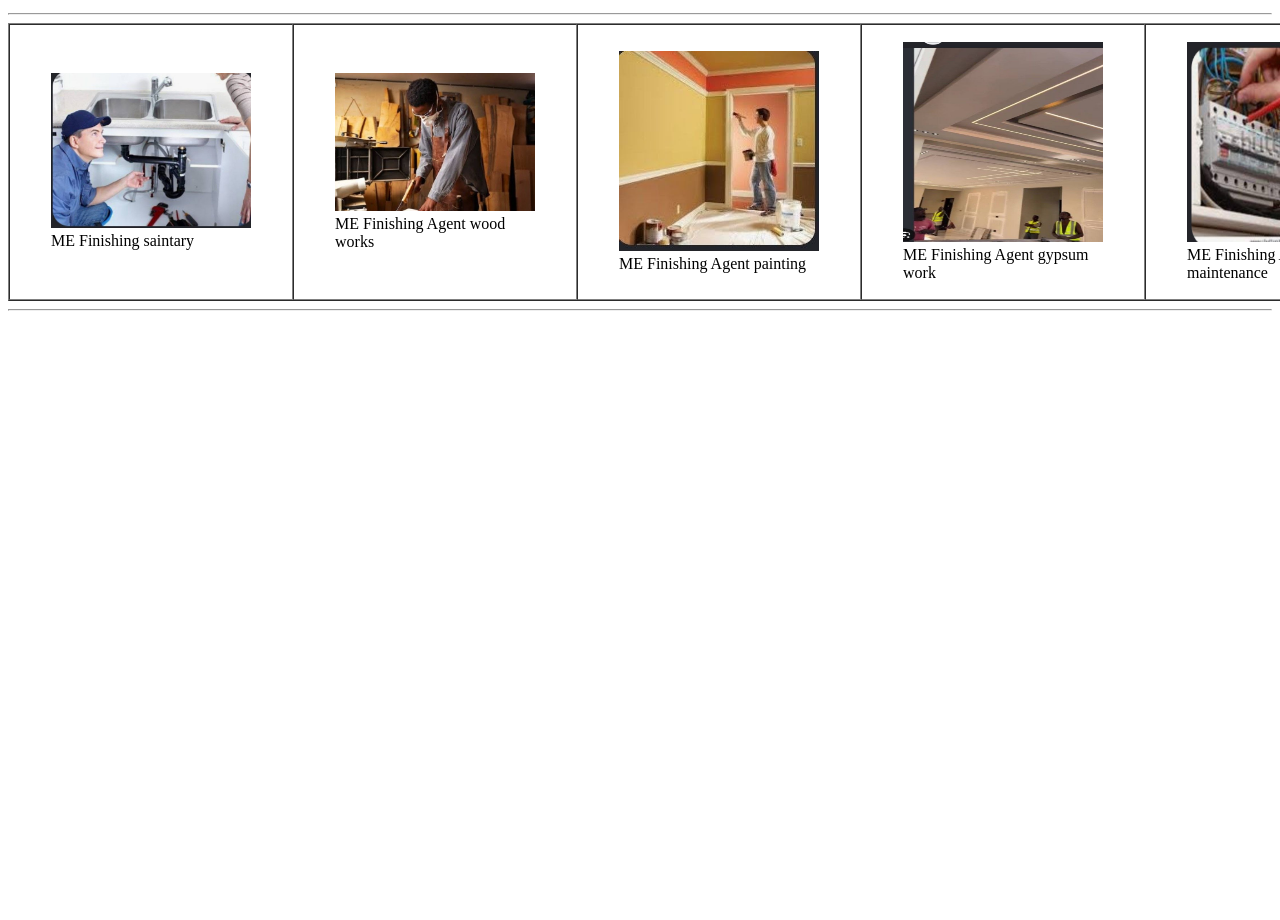
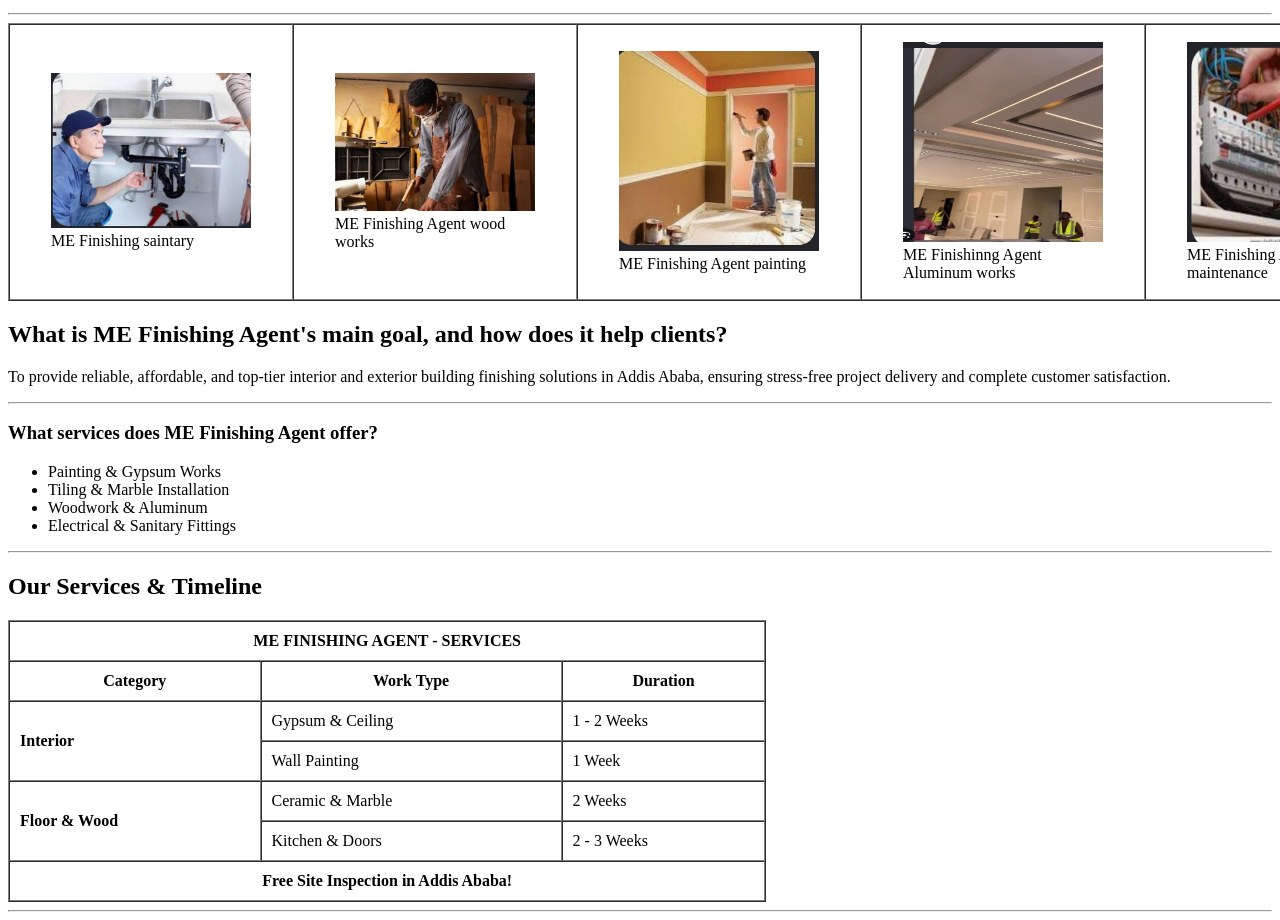
Before and after one commit to mahlet-mahi/webb, a plain HTML site: page home.html in a window 1280 px wide. Shown: the part 137-1057 px from the top of the page. Before the commit the page ends 800 px from the top, so only its background shows below. Drawn offline with Linux system fonts and the light colour scheme.

Commit message:
Add ME Finishing Agent service overview with goals, service list, and timeline table

```diff
--- a/home.html
+++ b/home.html
@@ -35,22 +35,90 @@
                 </figure> </td>
                 <td> <figure>
                     <img src="photo_2026-11-18_08-20-20.jpg" alt="ME Finishing Agent" width="200" height="200">
-                    <figcaption>ME Finishing Agent gypsum work</figcaption>
+                    <figcaption>ME Finishinng Agent Aluminum works</figcaption>
                     </figure> </td>
                    <td><figure>
                     <img src="photo_2026-11-18_08-20-37.jpg" alt="ME Finishing Agent" width="200" height="200">
-                    <figcaption font-style="italic"> ME Finishing Agent electrical maintenance</figcaption>
+                    <figcaption  > ME Finishing Agent electrical maintenance</figcaption>
                 </figure> </td>
             </tr>
           </table>
 
+        </header>
 
+    <main>
 
+        <section>
+            <h2>What is ME Finishing Agent's main goal, and how does it help clients?</h2>
+            <p>
+                To provide reliable, affordable, and top-tier interior and exterior building finishing
+                solutions in Addis Ababa, ensuring stress-free project delivery and complete customer satisfaction.
+            </p>
+        </section>
 
-    </header>
+        <hr>
+
+        <section>
+            <h3>What services does ME Finishing Agent offer?</h3>
+            <ul>
+                <li>Painting & Gypsum Works</li>
+                <li>Tiling & Marble Installation</li>
+                <li>Woodwork & Aluminum</li>
+                <li>Electrical & Sanitary Fittings</li>
+            </ul>
+        </section>
+
+        <hr>
+
+        <section>
+            <h2>Our Services & Timeline</h2>
+
+            <table border="1" cellpadding="10" cellspacing="0" width="60%">
+                <tr>
+                    <th colspan="3">ME FINISHING AGENT - SERVICES</th>
+                </tr>
+                <tr>
+                    <th>Category</th>
+                    <th>Work Type</th>
+                    <th>Duration</th>
+                </tr>
+
+                <tr>
+                    <td rowspan="2"><b>Interior</b></td>
+                    <td>Gypsum & Ceiling</td>
+                    <td>1 - 2 Weeks</td>
+                </tr>
+                <tr>
+                    <td>Wall Painting</td>
+                    <td>1 Week</td>
+                </tr>
+
+                <tr>
+                    <td rowspan="2"><b>Floor & Wood</b></td>
+                    <td>Ceramic & Marble</td>
+                    <td>2 Weeks</td>
+                </tr>
+                <tr>
+                    <td>Kitchen & Doors</td>
+                    <td>2 - 3 Weeks</td>
+                </tr>
+
+                <tr>
+                    <td colspan="3" align="center"><b>Free Site Inspection in Addis Ababa!</b></td>
+                </tr>
+            </table>
+        </section>
+
+    </main>
 
     <hr>
 
 
+
+
+
+
+
+
 </body>
 </html>
```
